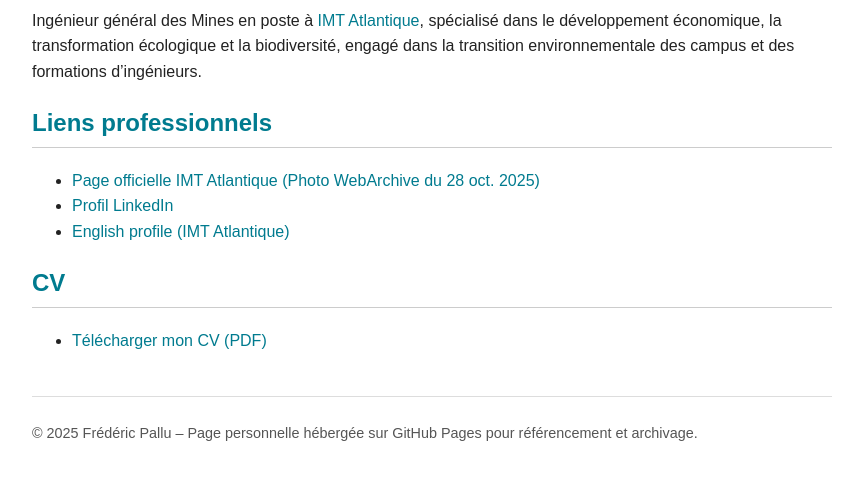
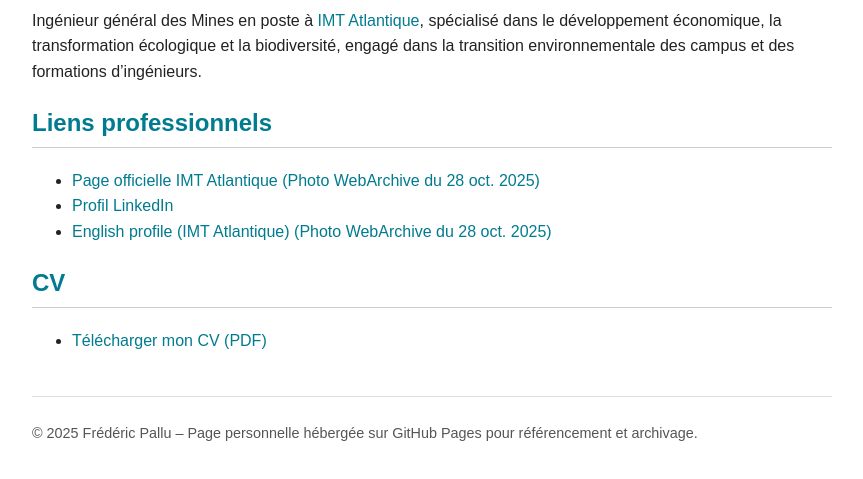
Before and after one commit to fredericpallu/fredericpallu.github.io, a plain HTML site: page index.html in a window 1280 px wide. Shown: the part 105-584 px from the top of the page, without its empty margins (208-1071 px from the left). Drawn offline with Linux system fonts and the light colour scheme.

Commit message:
Update index.html

```diff
--- a/index.html
+++ b/index.html
@@ -32,7 +32,7 @@
   <ul>
     <li><a href="https://www.imt-atlantique.fr/fr/personne/frederic-pallu">Page officielle IMT Atlantique</a>   <a href="https://web.archive.org/web/20251028082517/https://www.imt-atlantique.fr/fr/personne/frederic-pallu">(Photo WebArchive du 28 oct. 2025)</a>  </li>
     <li><a href="https://www.linkedin.com/in/fredericpallu">Profil LinkedIn</a></li>
-    <li><a href="https://www.imt-atlantique.fr/en/person/frederic-pallu">English profile (IMT Atlantique)</a></li>
+    <li><a href="https://www.imt-atlantique.fr/en/person/frederic-pallu">English profile (IMT Atlantique)</a> <a href="https://web.archive.org/web/20251028090109/https://www.imt-atlantique.fr/en/person/frederic-pallu">(Photo WebArchive du 28 oct. 2025)</a>  </li>
   </ul>
 
   <h2>CV</h2>
```
